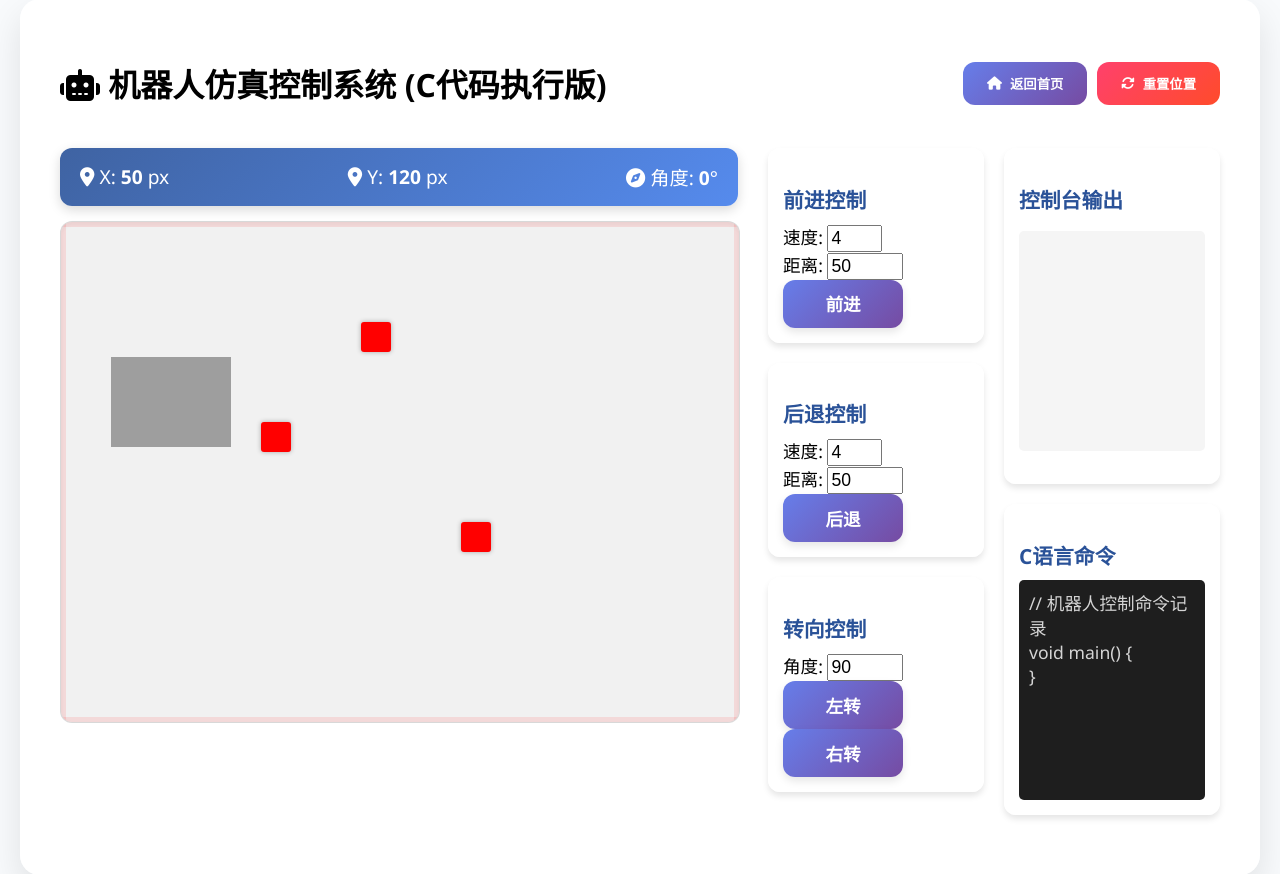
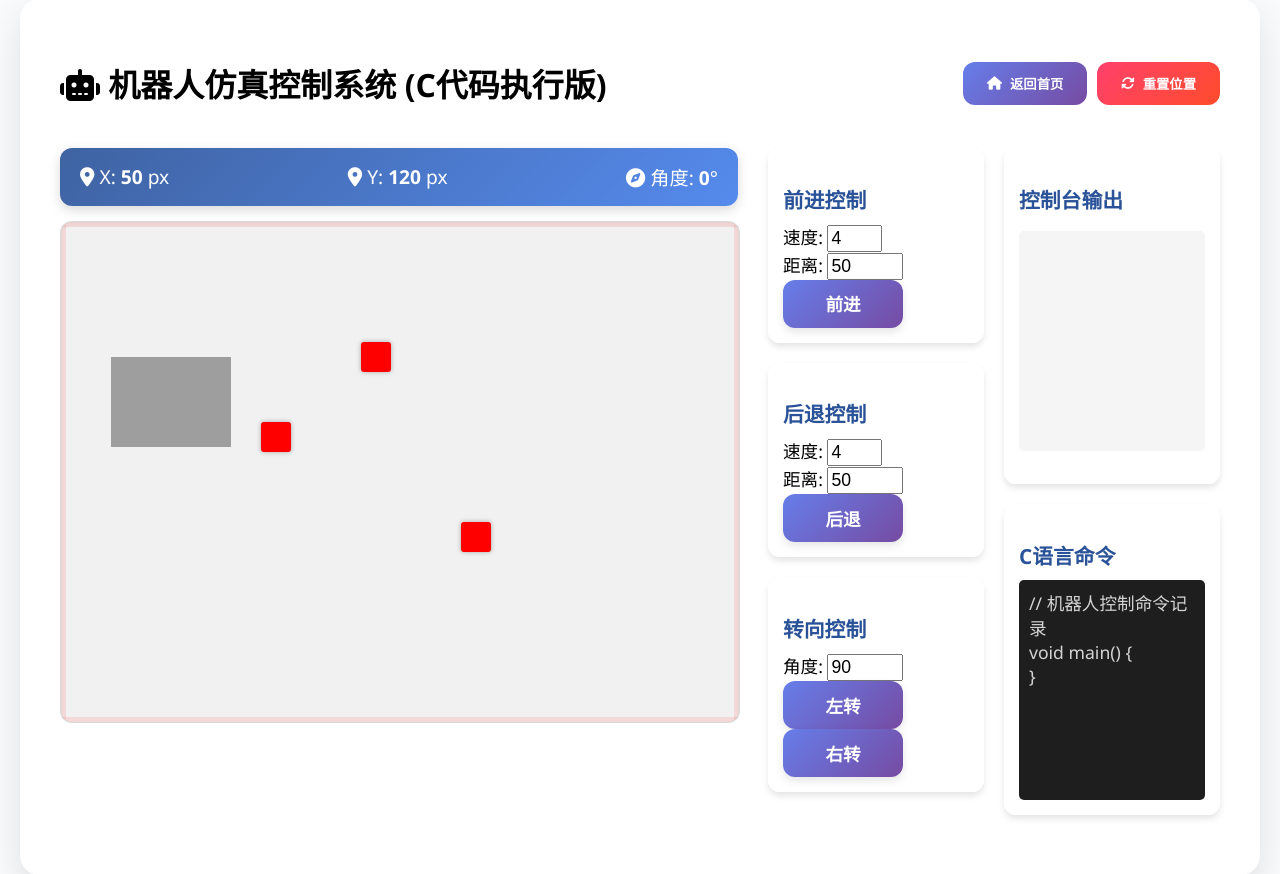
Before and after one commit to uwislab/urobot-mcp, a Flask app: page /test3/test in a window 1280 px wide. Shown: the part 21-895 px from the top of the page. Run offline with Flask 3, Linux system fonts and the light colour scheme; some libraries are stand-ins or nearby versions; grey boxes are pictures that could not be loaded.

Commit message:
style: adjust obstacle position in test template

```diff
--- a/templates/test3/test.html
+++ b/templates/test3/test.html
@@ -266,7 +266,7 @@
                     <!-- 添加障碍物 -->
                     <div class="obstacle" style="left: 200px; top: 200px;"></div>
                     <div class="obstacle" style="left: 400px; top: 300px;"></div>
-                    <div class="obstacle" style="left: 300px; top: 100px;"></div>
+                    <div class="obstacle" style="left: 300px; top: 120px;"></div>
                 </div>
             </div>
 
```
